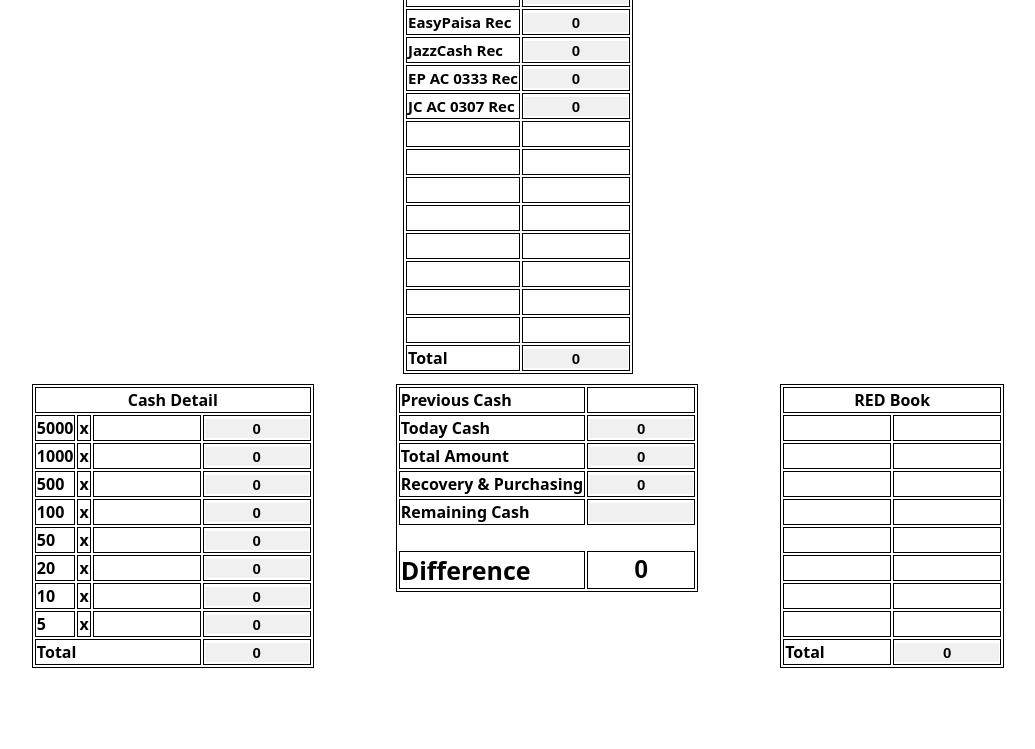
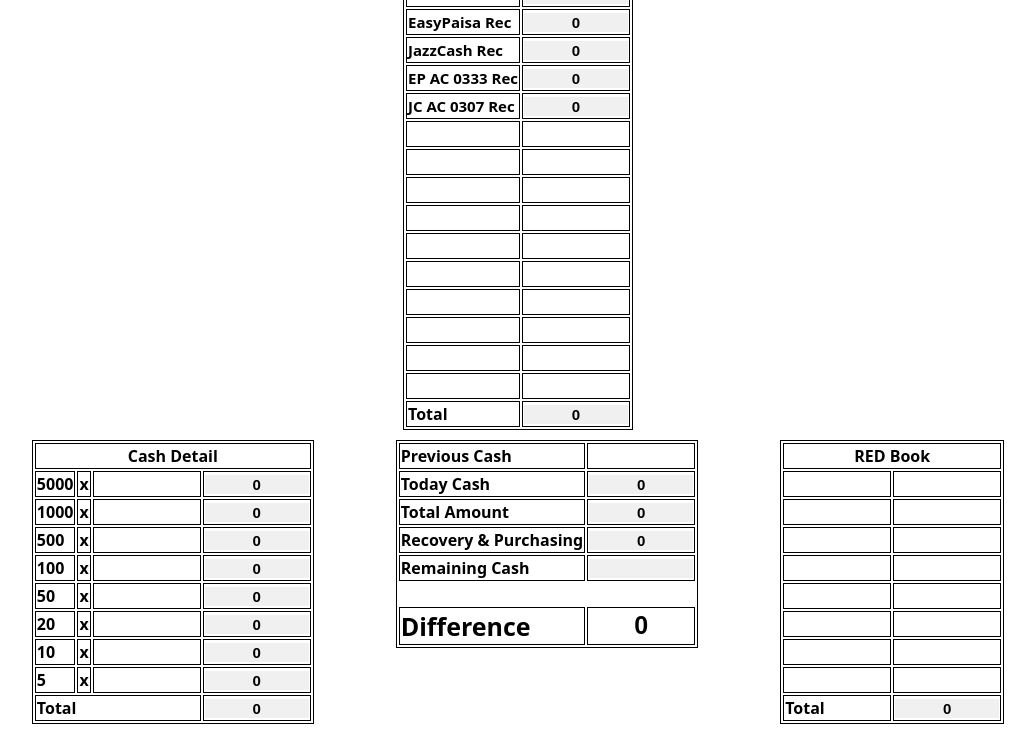
Before and after one commit to maakbarofficial/ledger-sheet-react, a React (Vite) app: page / in a window 1280 px wide. Shown: the part 1602-2351 px from the top of the page, without its empty margins (132-1167 px from the left). Built offline with nearby package versions, Linux system fonts and the light colour scheme.

Commit message:
Add 2 more rows in purchasing

```diff
--- a/src/App.jsx
+++ b/src/App.jsx
@@ -1146,7 +1146,7 @@ function App() {
                   <input type="number" disabled value={getTotalJCAccountReceiving()} />
                 </td>
               </tr>
-              {Array.from({ length: 8  }).map((_, index) => (
+              {Array.from({ length: 10  }).map((_, index) => (
             <tr key={index}>
               <td>
                 <input
```
